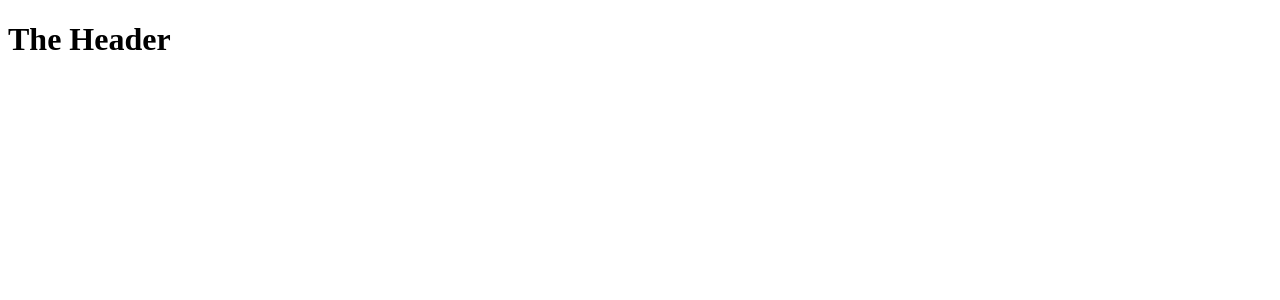
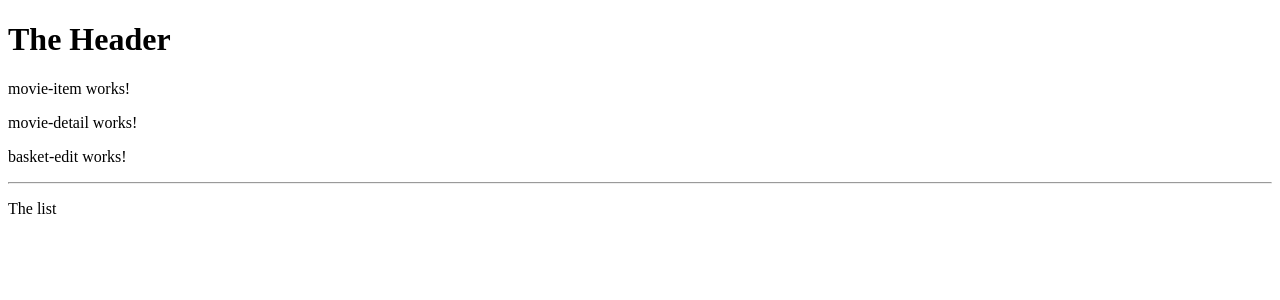
Before and after one commit to gerasimosgakis/movies-shop, an Angular app: page / in a window 1280 px wide. Shown: the top 300 px of the page. Built offline with nearby package versions, Linux system fonts and the light colour scheme.

Commit message:
feat: use the components I created

```diff
--- a/src/app/app.component.html
+++ b/src/app/app.component.html
@@ -1 +1,3 @@
 <app-header></app-header>
+<app-movies></app-movies>
+<app-basket></app-basket>
--- a/src/app/basket/basket.component.html
+++ b/src/app/basket/basket.component.html
@@ -1,3 +1,3 @@
-<p>
-  basket works!
-</p>
+<app-basket-edit></app-basket-edit>
+<hr>
+<p>The list</p>
--- a/src/app/movies/movie-list/movie-list.component.html
+++ b/src/app/movies/movie-list/movie-list.component.html
@@ -1,3 +1 @@
-<p>
-  movie-list works!
-</p>
+<app-movie-item></app-movie-item>
--- a/src/app/movies/movies.component.html
+++ b/src/app/movies/movies.component.html
@@ -1,3 +1,2 @@
-<p>
-  movies works!
-</p>
+<app-movie-list></app-movie-list>
+<app-movie-detail></app-movie-detail>
```
